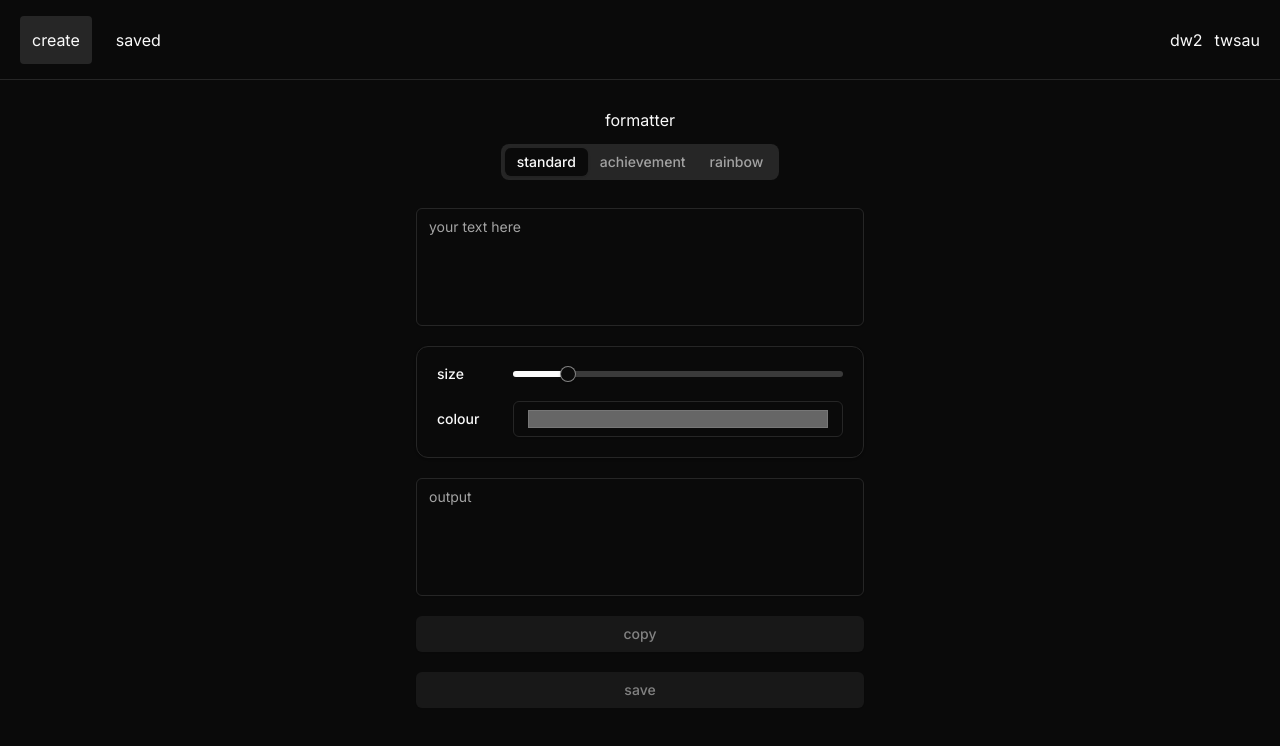
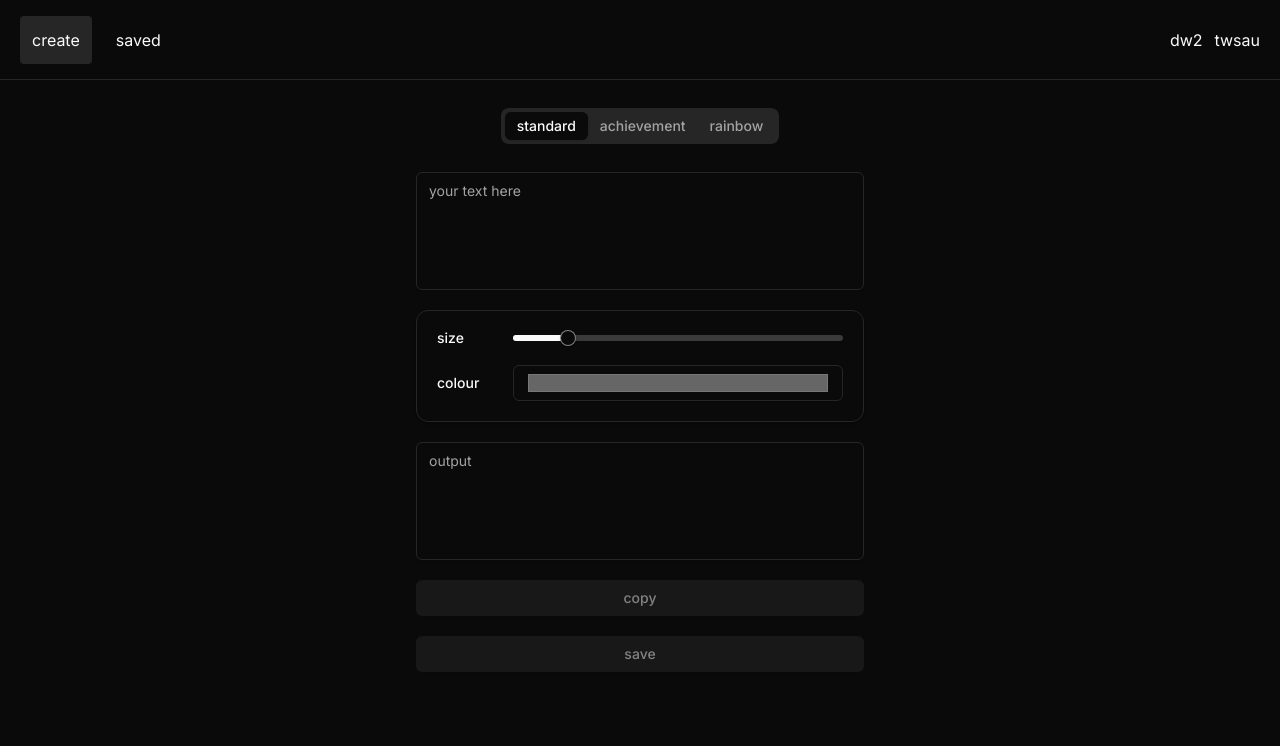
Before and after one commit to twsau/dw2-text-generator, a Next.js app: page / in a window 1280 px wide. Shown: the top 746 px of the page. Built offline with nearby package versions, Linux system fonts and the light colour scheme.

Commit message:
no page titles

```diff
--- a/app/page.tsx
+++ b/app/page.tsx
@@ -9,7 +9,6 @@ export default function Home() {
   return (
     <Tabs defaultValue="standard">
       <div className="flex flex-col items-center">
-        <h2 className="text-center mb-3">formatter</h2>
         <TabsList>
           <TabsTrigger value="standard">standard</TabsTrigger>
           <TabsTrigger value="achievement">achievement</TabsTrigger>
--- a/app/saved/page.tsx
+++ b/app/saved/page.tsx
@@ -7,7 +7,6 @@ export default function Saved() {
   return (
     <Tabs defaultValue="standard">
       <div className="flex flex-col items-center">
-        <h2 className="text-center mb-3">message type</h2>
         <TabsList>
           {formatters.map((type) => (
             <TabsTrigger key={`${type}-trigger`} value={type}>
```
